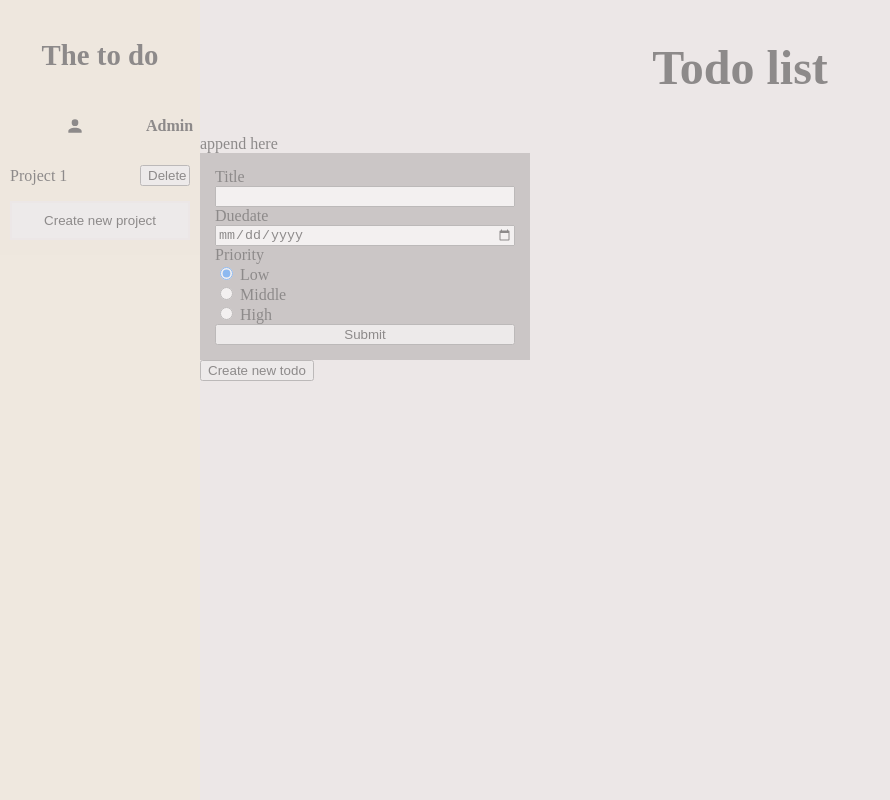
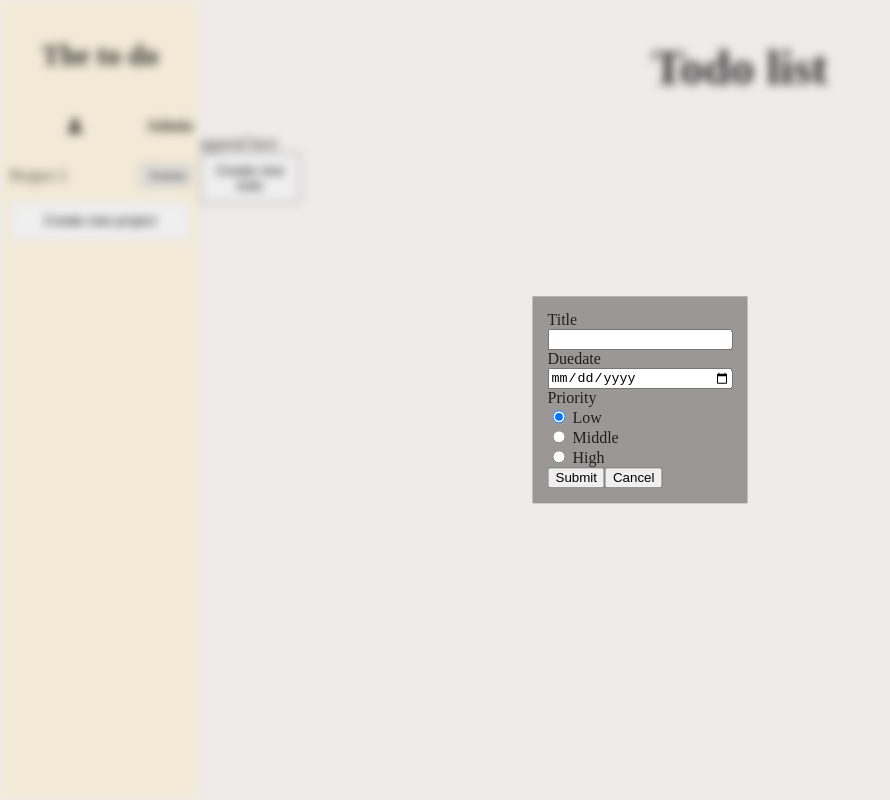
Before and after one commit to Gamborg0101/todo, a website built with webpack: page src/template.html in a window 1280 px wide. Both pictures are taken after a click on the button "Create new todo". Shown: the whole page, without its empty margins (0-890 px from the left). Built offline with nearby package versions, Linux system fonts and the light colour scheme.

Commit message:
Create new todo blur works - next up is the rest of the form

```diff
--- a/src/changeDOM.js
+++ b/src/changeDOM.js
@@ -17,7 +17,6 @@ export class Project {
 
   renderProjectElement() {
     const projectContainer = document.getElementById("project-container");
-
     const createNewContainer = document.createElement("div");
     const createTitle = document.createElement("div");
     const deleteButton = document.createElement("button");
@@ -28,10 +27,6 @@ export class Project {
     /* Functionality for delete button */
     deleteButton.addEventListener("click", () => {
       createNewContainer.remove();
-    });
-
-    createTitle.addEventListener("click", () => {
-      createNewContainer.setAttribute("data-select", "selected");
     });
 
     createTitle.innerText = `${this.title}`;
--- a/src/createProject.js
+++ b/src/createProject.js
@@ -35,23 +35,26 @@ export function handleTodoForm() {
 
 export function toDoButtonModal() {
   const todoButton = document.getElementById("todo-button");
-  const todoModal = document.getElementById("todo-modal-container");
-
-  const leftSide = document.getElementById("left-section");
-  const rightSide = document.getElementById("right-section");
+  const todoModal = document.getElementById("todo-form-border");
+  const sectionContainer = document.getElementById("section-container");
+  const todoCancelButton = document.getElementById("todo-cancel");
 
   todoButton.addEventListener("click", () => {
     if (todoModal.style.display === "block") {
       todoModal.style.display = "none";
-      leftSide.style.opacity = 1;
-      rightSide.style.opacity = 1;
-      todoModal.style.opacity = 0.4;
+      sectionContainer.classList.remove("blurred");
     } else {
-      leftSide.style.opacity = 0.4;
-      rightSide.style.opacity = 0.4;
-      todoModal.style.opacity = 1;
       todoModal.style.display = "block";
-      /* Set blurry background here */
+      todoButton.classList.remove("blurred");
+      sectionContainer.classList.add("blurred");
+    }
+  });
+
+  todoCancelButton.addEventListener("click", () => {
+    if (sectionContainer.classList == "blurred") {
+      console.log("It's blurred");
+      todoModal.style.display = "none";
+      sectionContainer.classList.remove("blurred");
     }
   });
 }
--- a/src/style.css
+++ b/src/style.css
@@ -18,14 +18,19 @@ svg {
 }
 
 :root {
-  --background-color: #ece7e7;
-  --light-background-color: #f3e9d2;
-  --light-background-color-accent: #e5dbc2;
-  --accent1: #1a936f;
-  --accent2: #88d498;
-  --accent3: #c6dabf;
-  --text-color: #000000;
-  --text-color-accent: #5c585890;
+  --background-color: rgba(236, 231, 231, 0.8);
+  --light-background-color: rgba(243, 233, 210, 0.8);
+  --light-background-color-accent: rgba(229, 219, 194, 0.8);
+  --accent1: rgba(26, 147, 111, 0.8);
+  --accent2: rgba(136, 212, 152, 0.8);
+  --accent3: rgba(198, 218, 191, 0.8);
+  --text-color: rgba(0, 0, 0, 0.8);
+  --text-color-accent: rgba(
+    92,
+    88,
+    88,
+    0.56
+  ); /* already had alpha, preserved it */
 }
 
 /*Left section*/
@@ -33,6 +38,7 @@ svg {
 #section-container {
   display: grid;
   grid-template-columns: 200px 1fr;
+
   height: 100%;
 }
 
@@ -41,6 +47,11 @@ svg {
   grid-column: 1/2;
   padding: 10px;
 }
+
+#right-section {
+  grid-column: 2/3;
+}
+
 #app-name {
   font-size: 1.8rem;
   font-weight: bold;
@@ -130,12 +141,6 @@ svg {
   color: var(--text-color-accent);
 }
 
-#sun-icon {
-  grid-area: sun;
-  display: block;
-  margin: auto;
-}
-
 /*Right section*/
 
 #test-header {
@@ -143,21 +148,6 @@ svg {
   align-items: center;
   justify-content: center;
   font-size: 3rem;
-}
-
-#todo-modal-container {
-  display: none;
-}
-
-#todo-form-border {
-  padding: 15px;
-  background-color: #5c585890;
-  width: 300px;
-}
-
-#todo-form {
-  display: flex;
-  flex-direction: column;
 }
 
 /*Modal*/
@@ -168,11 +158,6 @@ svg {
   top: 50%;
   left: 50%;
   transform: translate(-50%, -50%);
-}
-
-#todo-modal-container:active {
-  background: #000;
-  opacity: 0.4;
 }
 
 #modal-border {
@@ -192,6 +177,38 @@ svg {
   align-items: center;
   flex-direction: column;
   gap: 15px;
+}
+
+/* Todo-modal */
+
+.blurred {
+  filter: blur(5px);
+  pointer-events: none; /* Optional: disables clicks */
+  transition: filter 0.3s ease;
+}
+
+#todo-form-border {
+  display: none;
+  position: fixed;
+  top: 50%;
+  left: 50%;
+  transform: translate(-50%, -50%);
+  position: fixed;
+  padding: 15px;
+  background-color: #5c585890;
+}
+#form-button-container {
+  display: flex;
+}
+
+#todo-form {
+  display: flex;
+  flex-direction: column;
+}
+
+#todo-button {
+  width: 100px;
+  height: 50px;
 }
 
 /* Dynamic containers */
--- a/src/template.html
+++ b/src/template.html
@@ -45,7 +45,10 @@
             </form>
           </div>
         </div>
-        <div id="todo-modal-container">
+        <button id="todo-button">Create new todo</button>
+      </div>
+    </div>
+
     <div id="todo-form-border">
       <form action="" id="todo-form">
         <label for="title">Title</label>
@@ -56,34 +59,22 @@
 
         <label for="">Priority</label>
         <div>
-                <input
-                  type="radio"
-                  name="priority"
-                  id="low"
-                  value="low"
-                  checked
-                />
+          <input type="radio" name="priority" id="low" value="low" checked />
           <label for="low">Low</label>
         </div>
         <div>
-                <input
-                  type="radio"
-                  name="priority"
-                  id="middle"
-                  value="middle"
-                />
+          <input type="radio" name="priority" id="middle" value="middle" />
           <label for="middle">Middle</label>
         </div>
         <div>
           <input type="radio" name="priority" id="high" value="high" />
           <label for="high">High</label>
         </div>
+        <div id="form-button-container">
           <button type="submit">Submit</button>
+          <button type="button" id="todo-cancel">Cancel</button>
+        </div>
       </form>
-          </div>
-        </div>
-        <button id="todo-button">Create new todo</button>
-      </div>
     </div>
   </body>
 </html>
```
Also changed, not shown: src/index.js (+0 -38 lines). Lines whose indentation alone changed are shown as unchanged.
